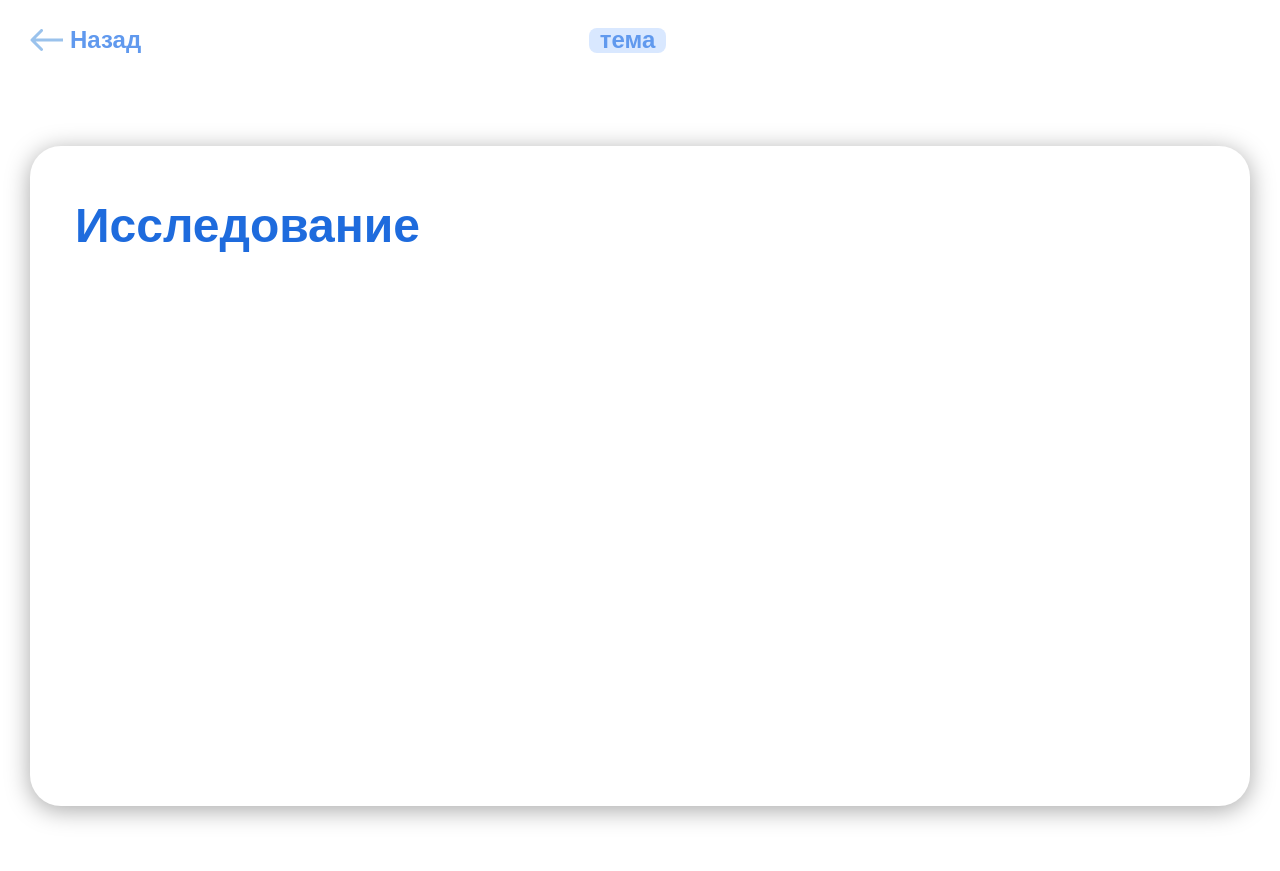
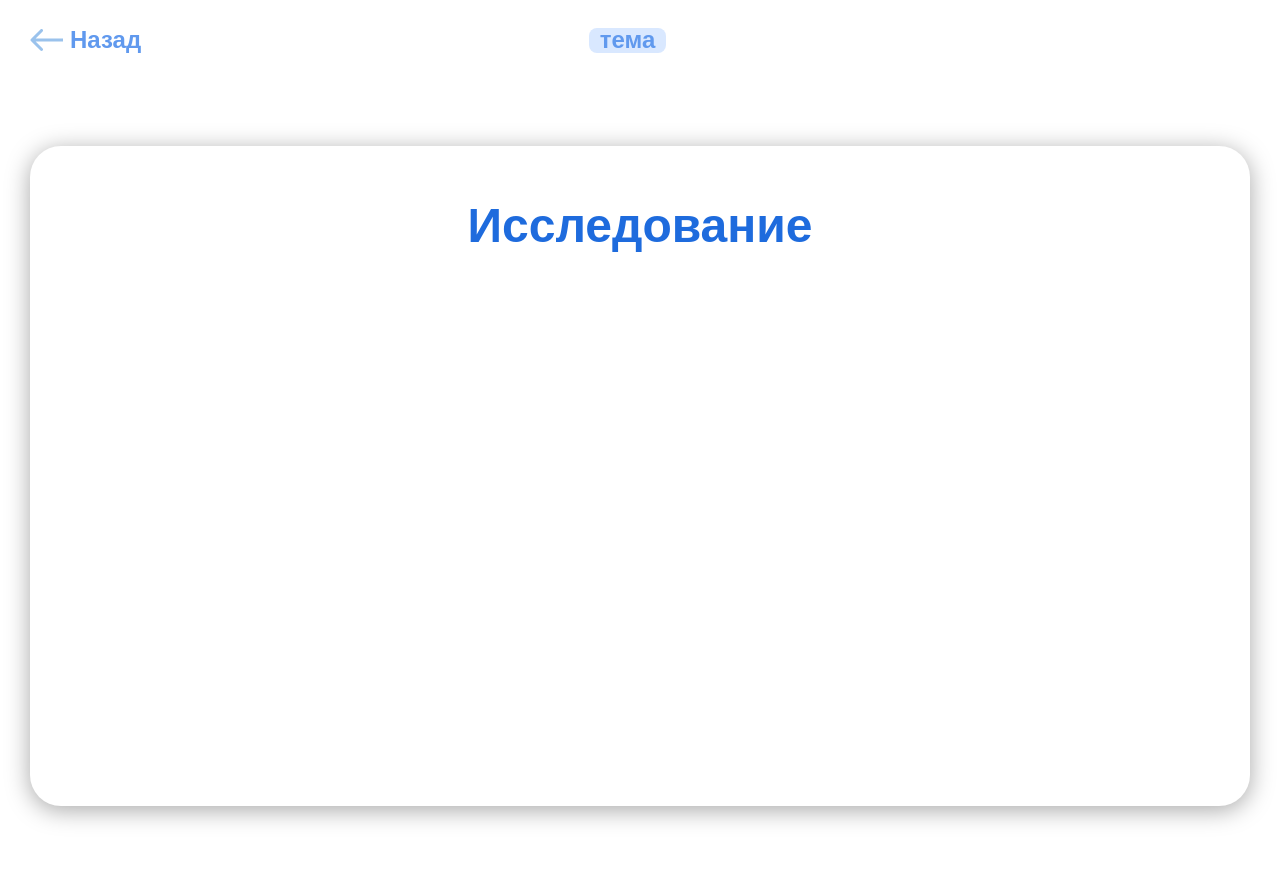
Before and after one commit to Sazoks/eco-diary, a Django app: template eco_diary/apps/lessons/templates/lessons/research.html in a window 1280 px wide. Shown: the top 871 px of the page. Run offline with Django 4.2, Linux system fonts and the light colour scheme; the template is opened without the code that fills it, so the values that code supplies are empty; parts of the project's set-up code (start-up, migrations or seed data) failed here and were passed over; some libraries are stand-ins or nearby versions.

Commit message:
Исправил отступ заголовка Исследование на странице исследования

```diff
--- a/eco_diary/apps/lessons/templates/lessons/lesson.html
+++ b/eco_diary/apps/lessons/templates/lessons/lesson.html
@@ -52,6 +52,8 @@
                                     <path d="M23.5 47C28.1479 47 32.6913 45.6217 36.5559 43.0395C40.4204 40.4573 43.4325 36.7871 45.2112 32.4931C46.9898 28.199 47.4552 23.4739 46.5484 18.9154C45.6417 14.3568 43.4035 10.1695 40.117 6.883C36.8305 3.59647 32.6432 1.35831 28.0846 0.451556C23.5261 -0.455196 18.801 0.0101822 14.5069 1.78884C10.2129 3.5675 6.54268 6.57955 3.96046 10.4441C1.37825 14.3087 0 18.8521 0 23.5C0.00710678 29.7304 2.48528 35.7036 6.89084 40.1092C11.2964 44.5147 17.2696 46.9929 23.5 47ZM23.5 3.35715C27.4839 3.35715 31.3783 4.53851 34.6908 6.75184C38.0032 8.96516 40.585 12.111 42.1096 15.7917C43.6341 19.4723 44.033 23.5223 43.2558 27.4297C42.4786 31.337 40.5602 34.9261 37.7431 37.7432C34.9261 40.5602 31.337 42.4786 27.4297 43.2558C23.5223 44.033 19.4723 43.6341 15.7917 42.1096C12.111 40.585 8.96515 38.0033 6.75183 34.6908C4.5385 31.3783 3.35714 27.4839 3.35714 23.5C3.36336 18.1597 5.48755 13.0399 9.26371 9.26373C13.0399 5.48756 18.1597 3.36337 23.5 3.35715Z" fill="#B4D1FF"/>
                                 </svg>
                             </a>
+                            {% else %}
+                            <div class="lesson__prev"></div>
                             {% endif %}
                             <div class="lesson__nums">
                                 <span class="lesson__nums-title">урок</span>
@@ -72,6 +74,8 @@
                                     <path d="M23.5 47C18.8521 47 14.3087 45.6217 10.4441 43.0395C6.57955 40.4573 3.5675 36.7871 1.78884 32.4931C0.0101822 28.199 -0.455196 23.4739 0.451556 18.9154C1.35831 14.3568 3.59647 10.1695 6.883 6.883C10.1695 3.59647 14.3568 1.35831 18.9154 0.451556C23.4739 -0.455196 28.199 0.0101822 32.4931 1.78884C36.7871 3.5675 40.4573 6.57955 43.0395 10.4441C45.6217 14.3087 47 18.8521 47 23.5C46.9929 29.7304 44.5147 35.7036 40.1092 40.1092C35.7036 44.5147 29.7304 46.9929 23.5 47ZM23.5 3.35715C19.5161 3.35715 15.6217 4.53851 12.3092 6.75184C8.99676 8.96516 6.415 12.111 4.89044 15.7917C3.36587 19.4723 2.96698 23.5223 3.74419 27.4297C4.52141 31.337 6.43983 34.9261 9.25686 37.7432C12.0739 40.5602 15.663 42.4786 19.5703 43.2558C23.4777 44.033 27.5277 43.6341 31.2083 42.1096C34.889 40.585 38.0348 38.0033 40.2482 34.6908C42.4615 31.3783 43.6429 27.4839 43.6429 23.5C43.6366 18.1597 41.5125 13.0399 37.7363 9.26373C33.9601 5.48756 28.8403 3.36337 23.5 3.35715Z" fill="#B4D1FF"/>
                                 </svg>
                             </a>
+                            {% else %}
+                            <div class="lesson__next"></div>
                             {% endif %}
                         </div>
 
--- a/eco_diary/apps/lessons/templates/lessons/research.html
+++ b/eco_diary/apps/lessons/templates/lessons/research.html
@@ -51,6 +51,8 @@
                                     <path d="M23.5 47C28.1479 47 32.6913 45.6217 36.5559 43.0395C40.4204 40.4573 43.4325 36.7871 45.2112 32.4931C46.9898 28.199 47.4552 23.4739 46.5484 18.9154C45.6417 14.3568 43.4035 10.1695 40.117 6.883C36.8305 3.59647 32.6432 1.35831 28.0846 0.451556C23.5261 -0.455196 18.801 0.0101822 14.5069 1.78884C10.2129 3.5675 6.54268 6.57955 3.96046 10.4441C1.37825 14.3087 0 18.8521 0 23.5C0.00710678 29.7304 2.48528 35.7036 6.89084 40.1092C11.2964 44.5147 17.2696 46.9929 23.5 47ZM23.5 3.35715C27.4839 3.35715 31.3783 4.53851 34.6908 6.75184C38.0032 8.96516 40.585 12.111 42.1096 15.7917C43.6341 19.4723 44.033 23.5223 43.2558 27.4297C42.4786 31.337 40.5602 34.9261 37.7431 37.7432C34.9261 40.5602 31.337 42.4786 27.4297 43.2558C23.5223 44.033 19.4723 43.6341 15.7917 42.1096C12.111 40.585 8.96515 38.0033 6.75183 34.6908C4.5385 31.3783 3.35714 27.4839 3.35714 23.5C3.36336 18.1597 5.48755 13.0399 9.26371 9.26373C13.0399 5.48756 18.1597 3.36337 23.5 3.35715Z" fill="#B4D1FF"/>
                                 </svg>
                             </a>
+                            {% else %}
+                            <div class="lesson__prev"></div>
                             {% endif %}
                             <div class="lesson__title">Исследование</div>
                             {% if next_lesson is not None %}
@@ -67,6 +69,8 @@
                                     <path d="M23.5 47C18.8521 47 14.3087 45.6217 10.4441 43.0395C6.57955 40.4573 3.5675 36.7871 1.78884 32.4931C0.0101822 28.199 -0.455196 23.4739 0.451556 18.9154C1.35831 14.3568 3.59647 10.1695 6.883 6.883C10.1695 3.59647 14.3568 1.35831 18.9154 0.451556C23.4739 -0.455196 28.199 0.0101822 32.4931 1.78884C36.7871 3.5675 40.4573 6.57955 43.0395 10.4441C45.6217 14.3087 47 18.8521 47 23.5C46.9929 29.7304 44.5147 35.7036 40.1092 40.1092C35.7036 44.5147 29.7304 46.9929 23.5 47ZM23.5 3.35715C19.5161 3.35715 15.6217 4.53851 12.3092 6.75184C8.99676 8.96516 6.415 12.111 4.89044 15.7917C3.36587 19.4723 2.96698 23.5223 3.74419 27.4297C4.52141 31.337 6.43983 34.9261 9.25686 37.7432C12.0739 40.5602 15.663 42.4786 19.5703 43.2558C23.4777 44.033 27.5277 43.6341 31.2083 42.1096C34.889 40.585 38.0348 38.0033 40.2482 34.6908C42.4615 31.3783 43.6429 27.4839 43.6429 23.5C43.6366 18.1597 41.5125 13.0399 37.7363 9.26373C33.9601 5.48756 28.8403 3.36337 23.5 3.35715Z" fill="#B4D1FF"/>
                                 </svg>
                             </a>
+                            {% else %}
+                            <div class="lesson__next"></div>
                             {% endif %}
                         </div>
                         <div class="lesson-field">
```
